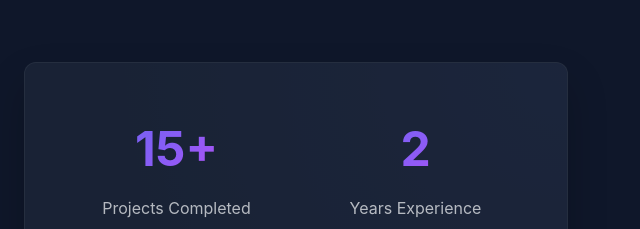
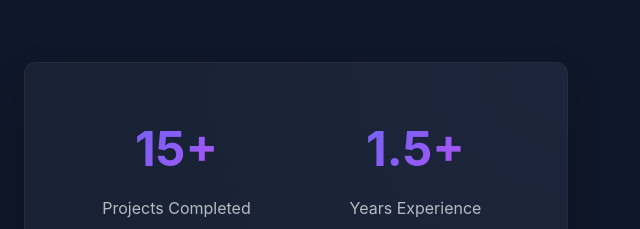
Before and after one commit to ManojKalishvaran/portfolio, a plain HTML site: page index.html in a window 1280 px wide. Shown: the part 936-1165 px from the top of the page, 640-1280 px from the left. Drawn offline with Linux system fonts and the light colour scheme.

Commit message:
Update index.html

```diff
--- a/index.html
+++ b/index.html
@@ -650,7 +650,7 @@
                             <div class="stat-label">Projects Completed</div>
                         </div>
                         <div class="stat-item">
-                            <div class="stat-number">2</div>
+                            <div class="stat-number">1.5+</div>
                             <div class="stat-label">Years Experience</div>
                         </div>
                         <div class="stat-item">
```
